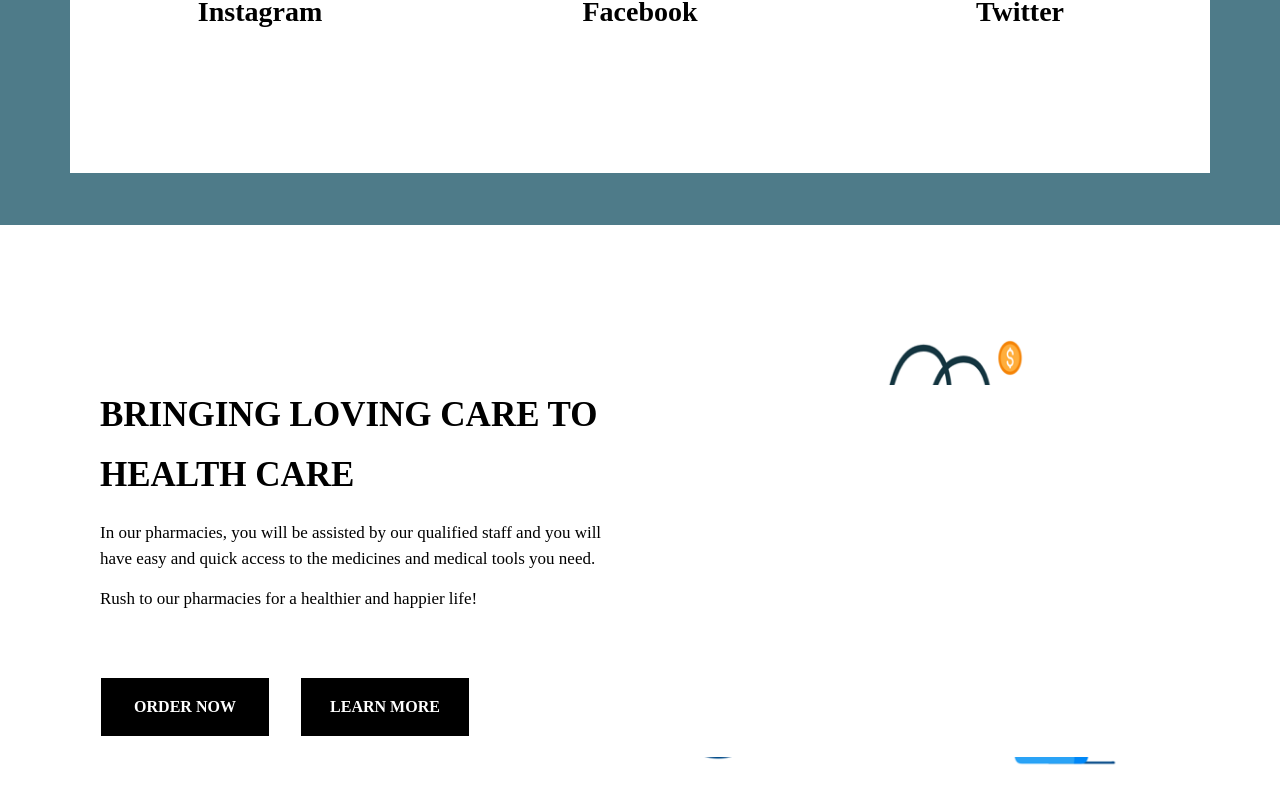
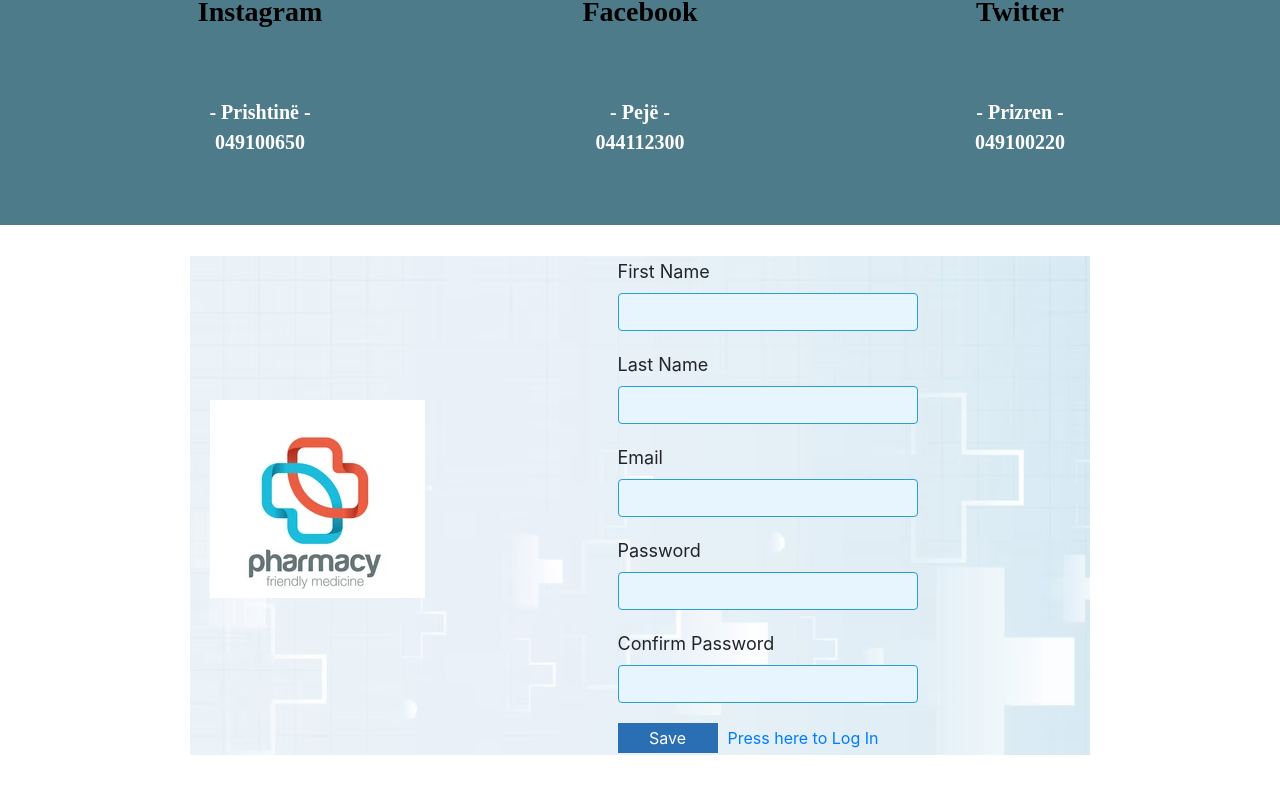
Before and after one commit to andapilingjurka/LAB1, a React (Create React App) app: page /registration in a window 1280 px wide. Shown: the part 1925-2728 px from the top of the page. Built offline with nearby package versions, Linux system fonts and the light colour scheme.

Commit message:
Registration form

```diff
--- a/src/App.js
+++ b/src/App.js
@@ -8,6 +8,7 @@ import StafiCrud  from './component/StafiCrud';
 import { BrowserRouter as Router, Route, Switch, Routes} from 'react-router-dom';
 import Header from './component/Home/Header';
 import LoginForm  from './component/Login/LoginForm';
+import Registration from './component/Login/Registration';
 
 
 
@@ -21,7 +22,7 @@ function App() {
 
            <Routes>
        <Route path="/login" element={<LoginForm />} />
-        <Route path="/registration" element={<Header/>} />
+        <Route path="/registration" element={<Registration/>} />
 
 
       </Routes>
--- a/src/component/Home/Header.css
+++ b/src/component/Home/Header.css
@@ -1,4 +1,4 @@
-header{
+.container-header{
     background: url("../../assets/photo1.png") center no-repeat;
     background-size: 100% auto;
     width:100%;
@@ -11,11 +11,11 @@ header{
 
 }
 
-header .row{
+.container-header .row{
     margin: 60px 0px;
 }
 
-header h2{
+.container-header h2{
     color: black;
     font-size: 35px;
     line-height: 60px;
@@ -26,7 +26,7 @@ header h2{
 
 }
 
-header p{
+.container-header p{
     color: black;
     font-family: 'Averia Serif Libre';
     margin: 15px 0px;
@@ -34,7 +34,7 @@ header p{
 
 }
 
-header button{
+.container-header button{
     width: 170px;
     height: 60px;
     background-color:black;
@@ -48,22 +48,22 @@ header button{
 
 }
 
-header button:last-of-type{
+.container-header button:last-of-type{
     background-color:black;
     color: white;
 }
 
 
-header button:hover{
+.container-header button:hover{
     transition: .2s ease-in-out;
 }
 
-header button:first-of-type:hover{
+.container-header button:first-of-type:hover{
     background-color:lightgray;
     color: black;
     font-weight: bolder;
 }
-header button:last-of-type:hover{
+.container-header button:last-of-type:hover{
     background-color: lightgray;
     color: black;
     font-weight: bolder;
--- a/src/component/Home/Header.js
+++ b/src/component/Home/Header.js
@@ -1,9 +1,9 @@
 import React from 'react';
-import './Header.css';
+// import './Header.css';
 
 const Header = ()=>{
     return(
-        <header>
+        <header className='container-header'>
             <div className='container'>
                 <div className='col-md-6'>
                     <h2>Bringing loving care to health care</h2>
@@ -12,7 +12,7 @@ const Header = ()=>{
                     <button>Order Now </button>
                     <button>Learn More</button>
                 </div>
-                <div className='col-md-6'>
+                <div>
 
                 </div>
 
--- a/src/component/Home/Home.js
+++ b/src/component/Home/Home.js
@@ -1,6 +1,6 @@
 import React, { Fragment } from 'react';
 import Header from './Header';
-import './Home.css';
+// import './Home.css';
 import prideimg from './../../assets/photo4.jpg';
 import ingredients from './../../assets/photo5.png';
 
--- a/src/component/Login/Login.css
+++ b/src/component/Login/Login.css
@@ -19,7 +19,7 @@ body {
     height: 500px;
 }
 
-form  {
+.login_form  {
 
     width: 300px;
     margin: auto;
@@ -28,7 +28,7 @@ form  {
     border-radius: 20px;
 
 }
-    form input {
+.login_form input {
 
 
        text-align:  left !important ;
@@ -39,7 +39,7 @@ form  {
         margin-bottom:20px ;
     }
 
-    form button {
+    .login_form button {
         height: 30px;
         width: 100px;
         align-items: center;
@@ -52,7 +52,7 @@ form  {
 
 
     }
-    img {
+   .container img {
         margin:145px 20px;
     }
 
@@ -70,6 +70,6 @@ form  {
 
     }
 
-    form label {
+    .login_form label {
         font-size:18px;
     }
--- a/src/component/Login/LoginForm.js
+++ b/src/component/Login/LoginForm.js
@@ -3,8 +3,9 @@ import axios from 'axios';
 import { Link, useNavigate } from 'react-router-dom';
 //import "./Login.css";
 import { BrowserRouter as Router, Route, Switch, Routes} from 'react-router-dom';
+import logo from "./logo.png"
 
-import logo from "./logo.png";
+
 function LoginForm() {
   const [email, setEmail] = useState('');
   const [password, setPassword] = useState('');
@@ -14,13 +15,13 @@ function LoginForm() {
   const handleSubmit = async (e) => {
     e.preventDefault();
     try {
-      const { data } = await axios.post('https://localhost:7178/api/User/Login', {
+      const { data } = await axios.post('https://localhost:7131/api/User/Login', {
         email,
         password,
       });
       if (data) {
         setMessage('Login successful');
-        navigate("/test")
+        navigate("/home")
         // Redirect to home page or any other page
       }
     } catch (error) {
@@ -30,10 +31,10 @@ function LoginForm() {
   };
 
   return (
-    <div class="container">
-   <div> <img src={logo} /> </div>
+    <div className="container_login">
 
-      <form onSubmit={handleSubmit}>
+      <img src={logo}/>
+      <form onSubmit={handleSubmit} className='login_form'>
       {message && <div>{message}</div>}
         <div>
           <label>Email</label>
--- /dev/null
+++ b/src/component/Login/Registration.js
@@ -0,0 +1,114 @@
+import React from 'react';
+import axios from "axios";
+import { useEffect, useState } from "react";
+import { Link, useNavigate } from 'react-router-dom';
+
+import logo from "./logo.png";
+
+function Registration() {
+
+
+        const [Id, setId] = useState("");
+        const [FirstName, setName] = useState("");
+        const [LastName, setlname] = useState("");
+        const [Email, setemail] = useState("");
+        const [Password, setpassword] = useState("");
+        const [confirmPassword, setconfirmpassword] = useState("");
+        const [role, setrole] = useState("client");
+        const [message, setMessage] = useState('');
+         const handleSubmit =  async(event) => {
+              event.preventDefault();
+
+
+            // Compare the values and show an error message if they don't match
+            if (Password !== confirmPassword) {
+
+              setMessage('Passwords do not match');
+              return;
+            }
+
+
+
+            try {
+              const response = await axios.post("https://localhost:7131/api/User/Register", {
+
+                FirstName: FirstName,
+                Email: Email,
+                Password: Password,
+                LastName: LastName,
+                role:role,
+
+
+
+
+
+
+              });
+              alert("Registation Successfully");
+              setMessage(response.data);
+                  setId("");
+                  setName("");
+                  setlname("");
+                  setemail("");
+                  setpassword("");
+                  setconfirmpassword("");
+                  setrole("");
+
+
+
+
+
+
+
+            } catch (err) {
+              alert(err.response.data);
+            }
+          }
+  return (
+    <div className="container_login">
+      <div> <img src={logo} /> </div>
+        <form onSubmit={handleSubmit} className='login_form'>
+
+            <input type='text' id='Id' value={Id}
+              onChange={(event) => {
+                setId(event.target.value);
+              }} hidden/>
+
+               <label>First Name</label>
+            <input type='text' id='FisrtName' value={FirstName} class="form-control"
+              onChange={(event) => {
+                setName(event.target.value);
+              }} />
+              <label>Last Name</label>
+            <input type='text' id='LastName'  value={LastName} class="form-control"
+              onChange={(event) => {
+                setlname(event.target.value);
+              }} />
+            <label>Email</label>
+            <input type='email' id='Email'  value={Email} class="form-control"
+              onChange={(event) => {
+                setemail(event.target.value);
+              }} />
+
+            <label>Password</label>
+            <input type='password' id='password' name='password' value={Password} class="form-control"
+              onChange={(event) => {
+                setpassword(event.target.value);
+              }} />
+            <label>Confirm Password</label>
+            <input type='password' id='repeat_password'  name='repeat_password' value={confirmPassword} class="form-control"
+              onChange={(event) => {
+                setconfirmpassword(event.target.value);
+              }}
+              />
+
+
+
+            <button >Save</button>
+            <Link to={"/login"}>Press here to Log In </Link>
+        </form>
+    </div>
+  )
+}
+
+export default Registration
--- a/src/component/Navs/Navs.css
+++ b/src/component/Navs/Navs.css
@@ -1,4 +1,4 @@
-nav{
+/* nav{
     background-color: white;
     width: 100%;
     height: auto;
@@ -16,3 +16,4 @@ nav a{
     font-family: 'Averia Serif Libre';
 
 }
+ */
--- a/src/component/StafiCrud.js
+++ b/src/component/StafiCrud.js
@@ -1,6 +1,6 @@
 import axios from "axios";
 import { useEffect, useState } from "react";
-import '../StafiCrud.css';
+// import '../StafiCrud.css';
 
 
 function StafiCrud() {
--- a/src/index.css
+++ b/src/index.css
@@ -11,3 +11,312 @@ code {
   font-family: source-code-pro, Menlo, Monaco, Consolas, 'Courier New',
     monospace;
 }
+
+
+.main-footer{
+  color: white;
+  background-color: rgb(78, 123, 137);
+  margin-top: 50px;
+  padding-top: 50px;
+  position: relative;
+  bottom: 0;
+  height: 300px;
+}
+
+.col {
+  text-align: center;
+  margin-top: 20px;
+  font-weight: bold;
+  font-family:'Averia Serif Libre';
+
+}
+
+.col h4{
+  font-size: 28px;
+  font-weight: bold;
+  font-family:'Averia Serif Libre';
+  color: black;
+}
+
+.list-unstyled{
+ padding-top: 60px;
+ color: white;
+ font-family:'Averia Serif Libre';
+ font-size: 20px;
+
+}
+
+
+/* FOTTERRRRRRRRRRRRRRRRRrrr */
+
+.container-header{
+  background: url("./assets/photo1.png") center no-repeat;
+  background-size: 100% auto;
+  width:100%;
+  max-width: 100%;
+  text-align: left;
+  height: auto;
+  overflow: hidden;
+  padding: 160px 0px;
+  margin-top: 0px;
+
+
+}
+
+
+
+
+.container-header h2{
+  color: black;
+  font-size: 35px;
+  line-height: 60px;
+  font-weight: bolder;
+  font-family: 'Averia Serif Libre';
+  width: 100%;
+  text-transform: uppercase;
+
+}
+
+.container-header p{
+  color: black;
+  font-family: 'Averia Serif Libre';
+  margin: 15px 0px;
+  font-size: 17px;
+
+}
+
+.container-header button{
+  width: 170px;
+  height: 60px;
+  background-color:black;
+  color: white;
+  text-align: center;
+  border: 1px solid white;
+  margin:50px 30px 20px 0px;
+  font-weight: bold;
+  text-transform: uppercase;
+  font-family: 'Averia Serif Libre';
+
+}
+
+.container-header button:last-of-type{
+  background-color:black;
+  color: white;
+}
+
+
+.container-header button:hover{
+  transition: .2s ease-in-out;
+}
+
+.container-header button:first-of-type:hover{
+  background-color:lightgray;
+  color: black;
+  font-weight: bolder;
+}
+.container-header button:last-of-type:hover{
+  background-color: lightgray;
+  color: black;
+  font-weight: bolder;
+}
+
+/* HEADERRRRRRRRR */
+.numbers{
+  background-color: gray;
+  padding: 25px 0px;
+  max-width: 100%;
+  height: auto;
+  text-align: center;
+  overflow: hidden;
+  margin-top: 0px;
+}
+
+.numbers row{
+  margin: 15px 0px ;
+}
+.numbers h2{
+  font-size: 50px;
+  font-weight: bold;
+  margin: 10px 0px;
+  color: white;
+  font-family: 'Averia Serif Libre';
+  line-height: 50px;
+}
+
+.numbers h5{
+  text-transform: uppercase;
+  color:white;
+  font-family: 'Averia Serif Libre';
+  font-weight: bold;
+  letter-spacing: 1px;
+  font-size: 15px;
+}
+
+.pride{
+  background-color: transparent;
+  padding: 25px 0px;
+  max-width: 100%;
+  height: auto;
+  overflow: hidden;
+
+}
+
+.pride img{
+ max-width: 100%;
+ border-radius: 10px;
+ margin-top: 50px;
+
+}
+
+.pride h2 , .ingredients h2{
+  font-size: 30px;
+  font-weight: bold;
+  width: 80%;
+  margin: 10px 0px;
+  color: #a82d49;
+  font-family: 'Averia Serif Libre';
+  line-height: 50px;
+  padding-top: 50px;
+}
+
+.pride p  , .ingredients p{
+  font-size: 18px;
+  line-height: 28px;
+  color:black;
+  font-family: 'Averia Serif Libre';
+  margin-top: 15px;
+}
+
+.pride button , .ingredients button{
+  background-color: #a82d49;
+  border: 1px solid white;
+  box-sizing: border-box;
+  width: 140px;
+  height: 40px;
+  text-align: center;
+  margin-top:20px ;
+
+
+
+}
+
+.pride button a , .ingredients button a{
+  display: block;
+  color: white;
+  font-family: 'Averia Serif Libre';
+  text-decoration: none !important;
+  text-decoration: none;
+  font-weight: bold;
+
+}
+
+.pride button:hover a ,
+.ingredients button:hover a{
+  color: black;
+  transition: .2s ease;
+}
+
+.pride button:hover,
+.ingredients button:hover{
+  background-color: gray;
+}
+
+
+
+.ingredients ul{
+  padding: 0px;
+
+}
+
+.ingredients ul li{
+  list-style-type: square;
+  font-family: 'Averia Serif Libre';
+  color: black;
+  margin-top: 10px;
+}
+
+
+.ingredients{
+  background-color: transparent;
+  padding: 25px 0px;
+  max-width: 100%;
+  height: auto;
+  overflow: hidden;
+
+}
+
+
+.ingredients img{
+ height: 100%;
+ width:150%;
+ padding-right: 150px;
+ padding-top: 10%;
+}
+
+.col-md-6 .ul-li{
+  font-size: 18px;
+}
+
+/* HOMEEEEEE */
+
+
+
+.container_login{
+  width: 900px;
+  margin: 30px auto;
+ box-shadow: 20px silver ;
+  display:  flex;
+  background-image: url(./component/Login/a12.png);
+  height: 500px;
+}
+
+.login_form  {
+
+  width: 300px;
+  margin: auto;
+  max-width: 600px;
+  max-height: 700px;
+  border-radius: 20px;
+
+}
+.login_form input {
+
+
+     text-align:  left !important ;
+      padding: 8px;
+      background-color: #e6f5ff;
+      border: 1px solid rgb(39, 160, 208);
+      resize: none;
+      margin-bottom:20px ;
+  }
+
+  .login_form button {
+      height: 30px;
+      width: 100px;
+      align-items: center;
+      border: none;
+      background-color: #2a6fb4;
+      color: white;
+      cursor: pointer;
+      margin-right: 10px;
+
+
+
+  }
+ .container_login img {
+      margin:145px 20px;
+  }
+
+  h1{
+    text-align: center;
+
+  }
+
+  .login_form label {
+      font-size:18px;
+  }
+
+
+
+
+/* Login */
```
